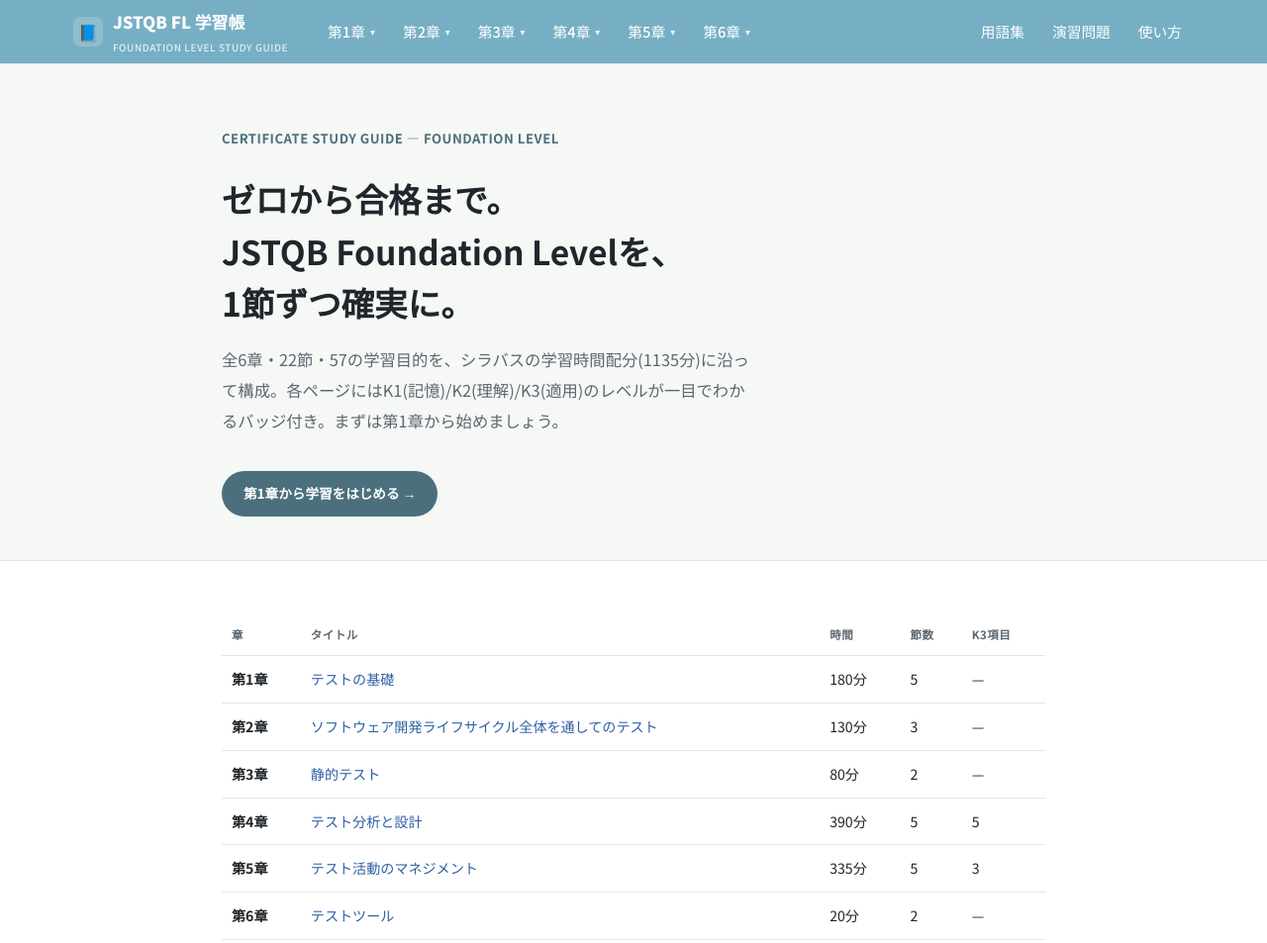
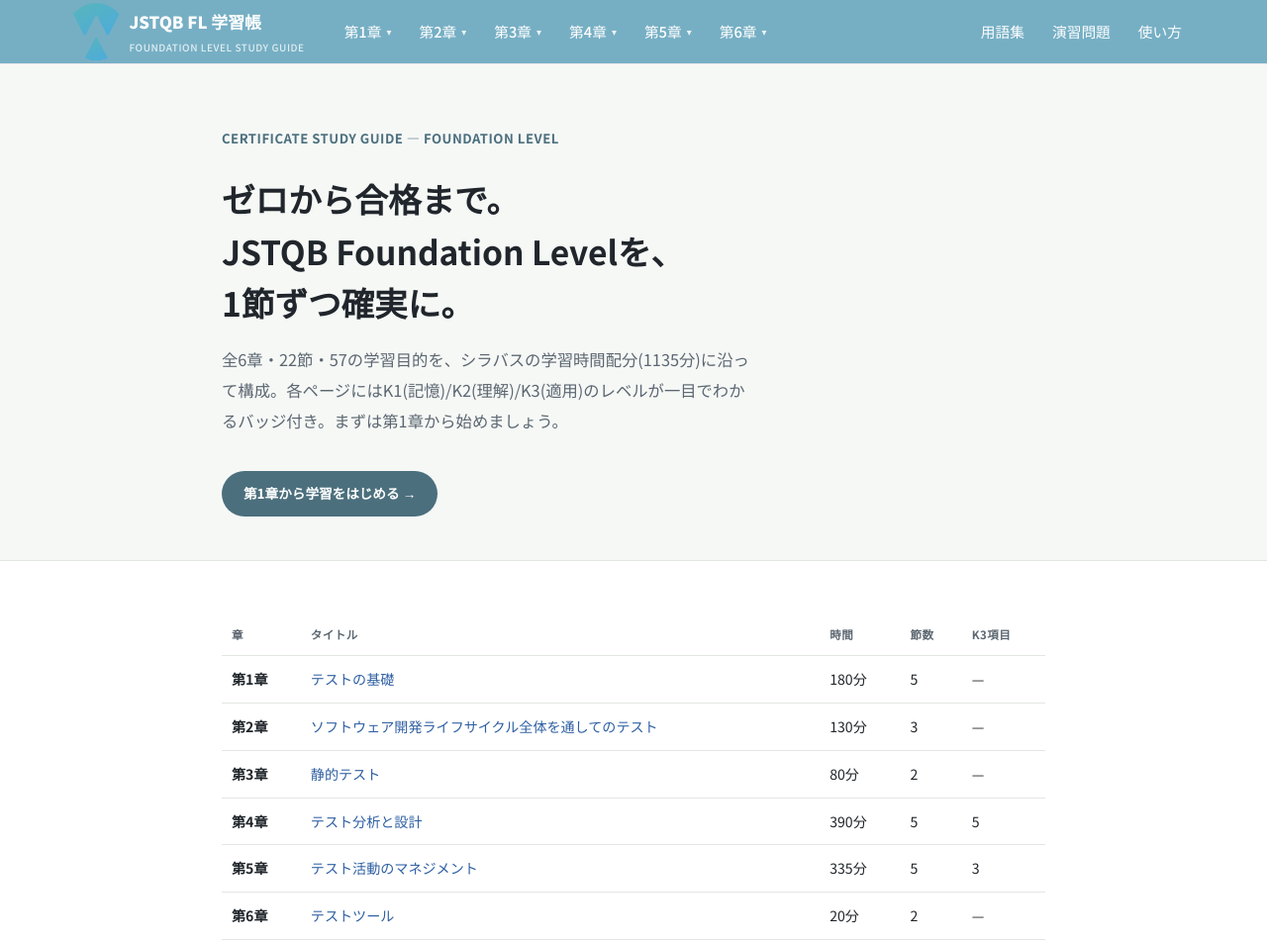
Before and after one commit to xiao1029/jstqb_fl_learn_site, a plain HTML site: page jstqb-fl-site (1)/index.html in a window 1280 px wide. Shown: the top 953 px of the page at 99% size. Drawn offline with Linux system fonts and the light colour scheme.

Commit message:
Add SVG logo to header in index.html

```diff
--- a/jstqb-fl-site (1)/index.html
+++ b/jstqb-fl-site (1)/index.html
@@ -10,7 +10,32 @@
 <body>
 
 <header class="topbar"><div class="topbar-inner">
-<a class="brand" href="/"><span class="mark">📘</span><span>JSTQB FL 学習帳<small>FOUNDATION LEVEL STUDY GUIDE</small></span></a>
+<a class="brand" href="/"><svg xmlns="http://www.w3.org/2000/svg" xmlns:xlink="http://www.w3.org/1999/xlink" width="46.54" height="58.247" viewBox="0 0 46.54 58.247">
+  <defs>
+    <linearGradient id="linear-gradient" x1="0.35" y1="-0.822" x2="0.5" y2="1" gradientUnits="objectBoundingBox">
+      <stop offset="0" stop-color="#61bda1"/>
+      <stop offset="1" stop-color="#4dabdc"/>
+    </linearGradient>
+    <clipPath id="clip-path">
+      <path id="パス_11" data-name="パス 11" d="M41.887,69.517C38.953,75.233,31.4,89.952,31.4,89.959l-.007,0h.01a29.14,29.14,0,0,0,23.245,0h.015l0,0L44.177,69.524a1.285,1.285,0,0,0-2.29-.007" transform="translate(-31.395 -68.818)" fill="url(#linear-gradient)"/>
+    </clipPath>
+    <clipPath id="clip-path-2">
+      <path id="パス_12" data-name="パス 12" d="M15.906,33.889h-.084l.033.068L26.31,54.332a1.289,1.289,0,0,0,2.294,0l9.339-18.206a1.29,1.29,0,0,1,2.294,0l9.338,18.206a1.288,1.288,0,0,0,2.294.005c2.919-5.691,10.4-20.278,10.455-20.38l.037-.068h-.084a29.119,29.119,0,0,0-46.372,0" transform="translate(-15.822 -22.387)" fill="url(#linear-gradient)"/>
+    </clipPath>
+  </defs>
+  <g id="グループ_30" data-name="グループ 30" transform="translate(-15.822 -22.387)">
+    <g id="グループ_27" data-name="グループ 27" transform="translate(27.455 57.072)">
+      <g id="グループ_26" data-name="グループ 26" transform="translate(0)" clip-path="url(#clip-path)">
+        <rect id="長方形_14" data-name="長方形 14" width="30.621" height="30.776" transform="translate(-8.467 3.589) rotate(-22.973)" fill="url(#linear-gradient)"/>
+      </g>
+    </g>
+    <g id="グループ_29" data-name="グループ 29" transform="translate(15.822 22.387)">
+      <g id="グループ_28" data-name="グループ 28" transform="translate(0)" clip-path="url(#clip-path-2)">
+        <rect id="長方形_15" data-name="長方形 15" width="55.684" height="48.443" transform="matrix(0.921, -0.39, 0.39, 0.921, -11.818, 5.01)" fill="url(#linear-gradient)"/>
+      </g>
+    </g>
+  </g>
+</svg><span>JSTQB FL 学習帳<small>FOUNDATION LEVEL STUDY GUIDE</small></span></a>
 <nav class="nav">
 <div class="nav-item">
 <a class="nav-link" href="/chapter1/">第1章<span class="caret">▾</span></a>
```
